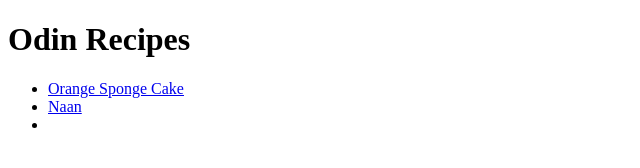
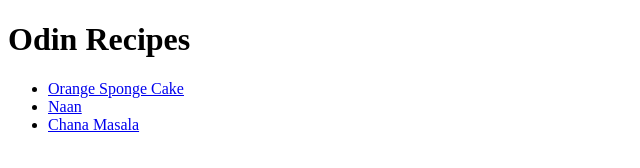
Before and after one commit to SujalGupta52/odin-recipes, a plain HTML site: page index.html in a window 1280 px wide. Shown: the whole page, without its empty margins (0-640 px from the left). Drawn offline with Linux system fonts and the light colour scheme.

Commit message:
Fix broken link in index.html

```diff
--- a/index.html
+++ b/index.html
@@ -11,7 +11,7 @@
     <ul>
         <li><a href="./recipes/orange-sponge-cake.html">Orange Sponge Cake</a></li>
         <li><a href="./recipes/naan.html">Naan</a></li>
-        <li><a href="./recipes/chana-masala.html"></a></li>
+        <li><a href="./recipes/chana-masala.html">Chana Masala</a></li>
     </ul>
 </body>
 </html>
```
